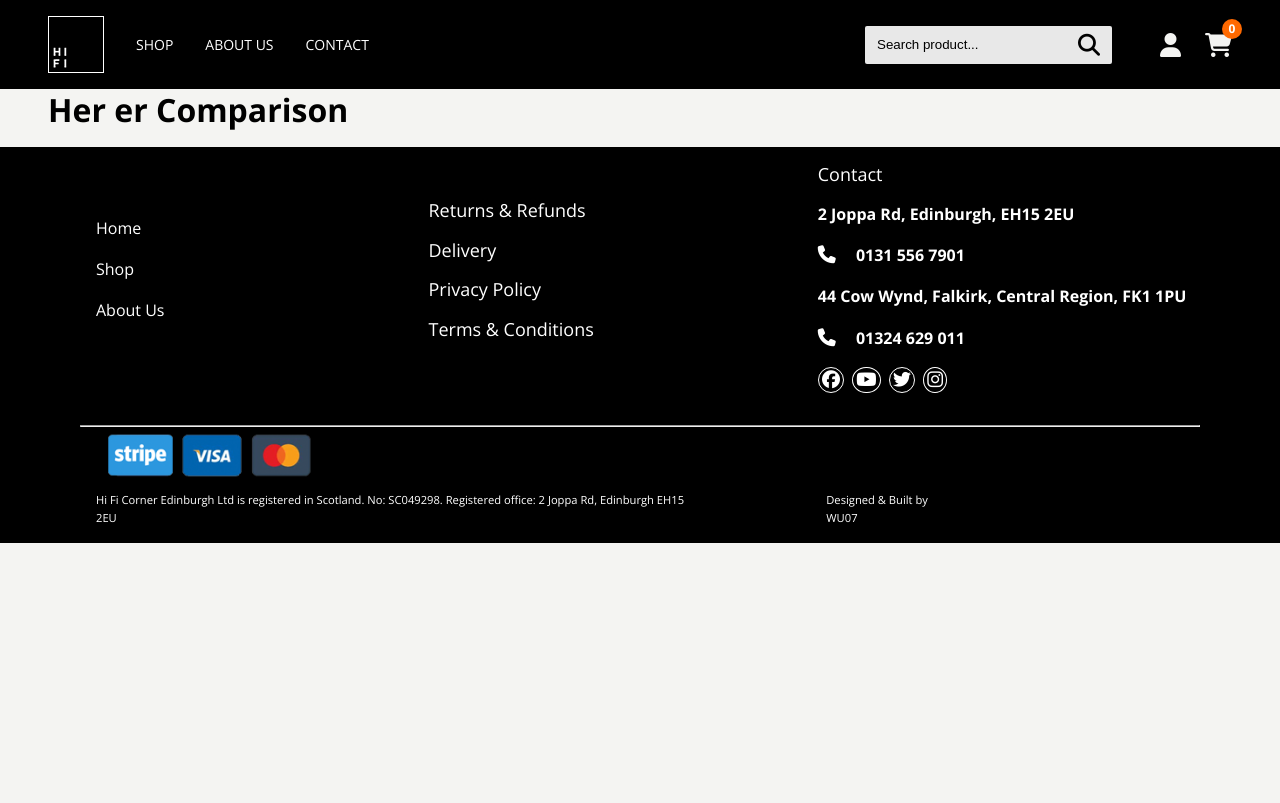
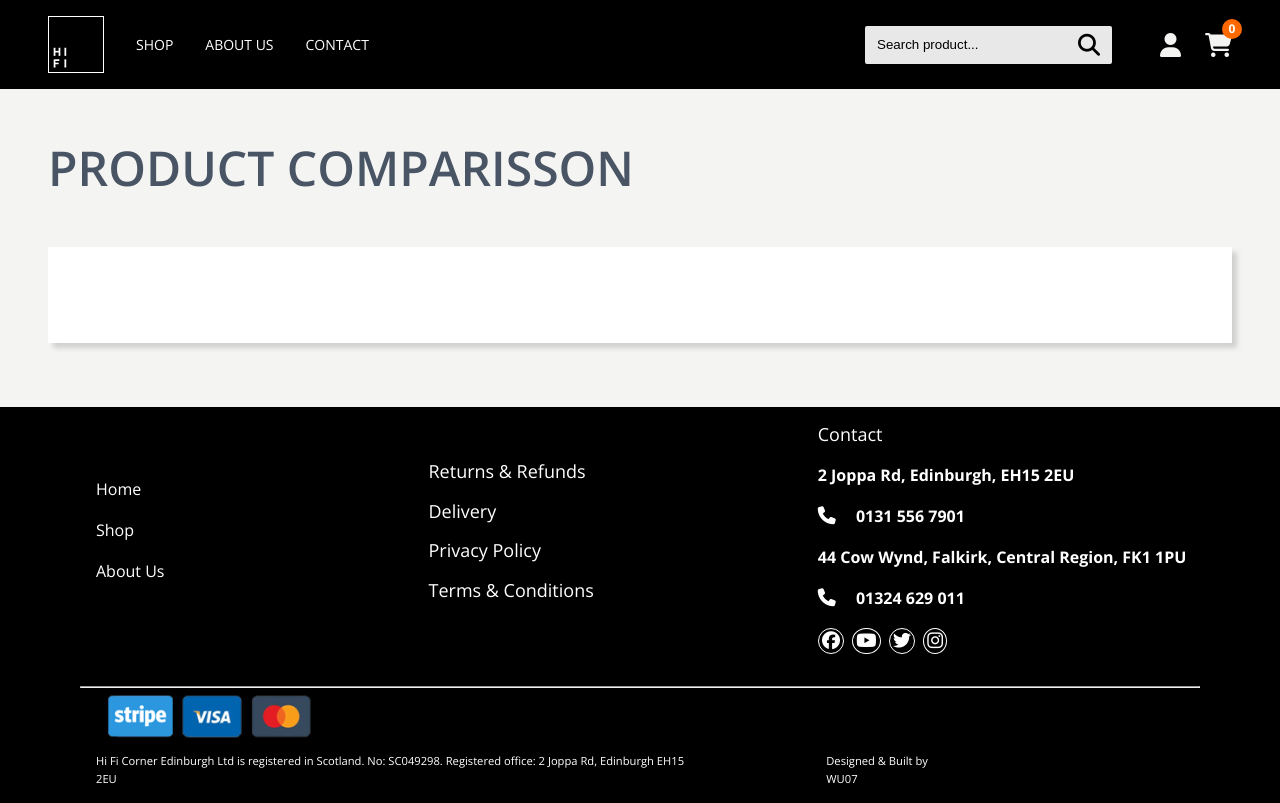
Before and after one commit to rts-cmk-wu08/the-big-bad-wolf, a React (Create React App) app: page /comparison in a window 1280 px wide. Built offline with nearby package versions, Linux system fonts and the light colour scheme.

Commit message:
compare commit

```diff
--- a/src/components/CompareWidget/CompareWidget.js
+++ b/src/components/CompareWidget/CompareWidget.js
@@ -1,6 +1,7 @@
 import { IoCloseCircleOutline, IoOptionsOutline } from 'react-icons/io5';
 import { LazyLoadImage } from 'react-lazy-load-image-component';
 import { useContext } from "react";
+import { Link } from 'react-router-dom';
 import { CompareContext } from "../../contexts/CompareContext";
 import "./CompareWidget.scss";
 
@@ -40,7 +41,7 @@ const CompareWidget = () => {
 
                 </div>
                 <div className="compProdWidget__btn-compare">
-                    <button className="btn">Compare <IoOptionsOutline /></button>
+                    <Link to={"/Comparison"} className="btn">Compare <IoOptionsOutline /></Link>
                 </div>
 
             </div>
--- a/src/pages/Comparison.js
+++ b/src/pages/Comparison.js
@@ -1,15 +1,27 @@
-const Comparison = () => {
+import { useContext, useState } from "react";
+import { useLoaderData } from "react-router-dom";
+import { CompareContext } from "../contexts/CompareContext";
+
+
+export const Comparison = ({product}) => {
+
+    const [compCards, setCompCards] = useContext(CompareContext);
+    console.log(compCards)
+
 
     return (
+        <>
+            <header className="page-header">
+                <h1 className="page-header__title">Product Comparisson</h1>
+            </header>
+            <article className="page-content whitebox">
 
-        <>
+                <div>
 
-            <h1>Her er Comparison</h1>
-
+                </div>
+            </article>
         </>
-
-     );
-
+    );
 }
 
 export default Comparison;
```
Also changed, not shown: src/contexts/CompareContext.js (line endings or trailing spaces).
